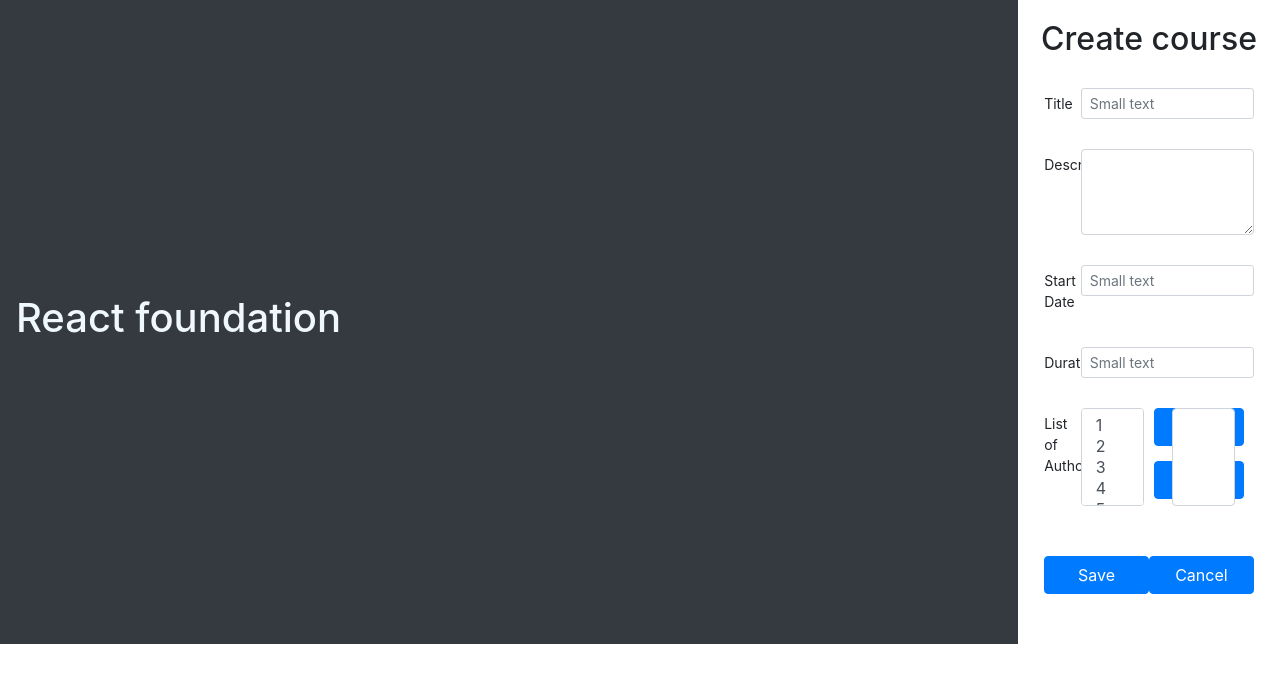
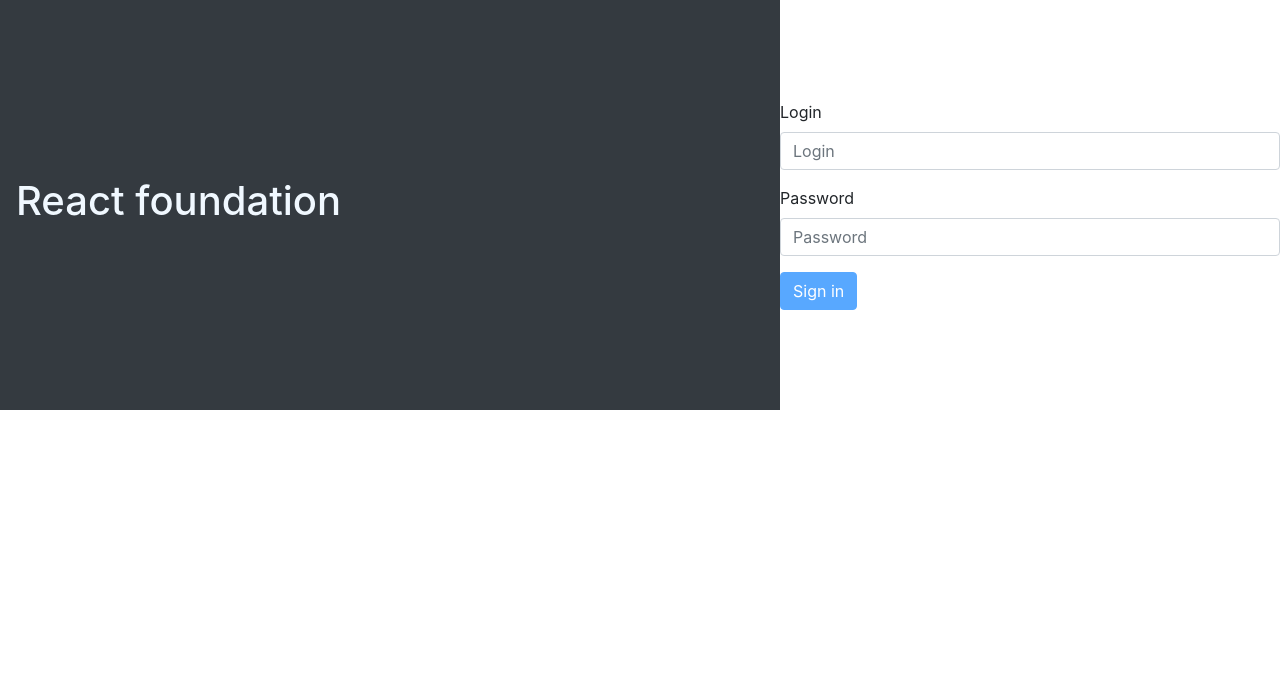
Before and after one commit to zanchess/react-fundamental, a React app: page / in a window 1280 px wide. Shown: the top 682 px of the page. Built offline with nearby package versions, Linux system fonts and the light colour scheme.

Commit message:
feat: implementes handle chanche in login form

```diff
--- a/src/App.jsx
+++ b/src/App.jsx
@@ -12,7 +12,7 @@ class App extends React.Component {
       <>
         <div className="content">
           <Header />
-          <CreatePage />
+          <LoginPage />
         </div>
       </>
     );
--- a/src/components/LoginForm/LoginForm.jsx
+++ b/src/components/LoginForm/LoginForm.jsx
@@ -9,8 +9,9 @@ const LoginForm = () => {
   const [login, setLogin] = useState('');
   const [password, setPassword] = useState('');
 
-  const loginHandleChange = (event) => {
-    setLogin(event.target.value);
+  const handleChange = (event) => {
+    if (event.target.name === 'login') setLogin(event.target.value);
+    if (event.target.name === 'password') setPassword(event.target.value);
   };
 
   const passwordHandleChange = (event) => {
@@ -40,12 +41,12 @@ const LoginForm = () => {
       <Form className="login-form">
         <Form.Group controlId="for">
           <Form.Label>Login</Form.Label>
-          <Form.Control onBlur={loginHandleBlur} onChange={loginHandleChange} name="login" type="text" placeholder="Login" />
+          <Form.Control value={login} onBlur={loginHandleBlur} onChange={handleChange} name="login" type="text" placeholder="Login" />
         </Form.Group>
 
         <Form.Group controlId="formBasicPassword">
           <Form.Label>Password</Form.Label>
-          <Form.Control onBlur={passwordHandleBlur} onChange={passwordHandleChange} name="password" type="password" placeholder="Password" />
+          <Form.Control onBlur={passwordHandleBlur} onChange={handleChange} name="password" type="password" placeholder="Password" />
         </Form.Group>
         <Button variant="primary" type="submit" disabled={!(login !== '' && password !== '')}>
           Sign in
```
